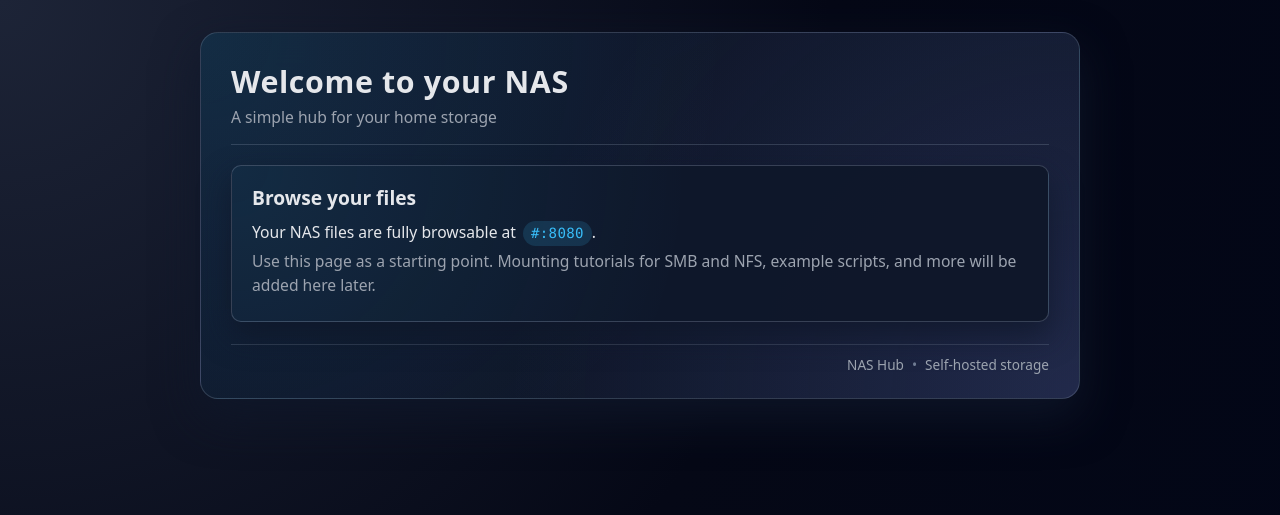
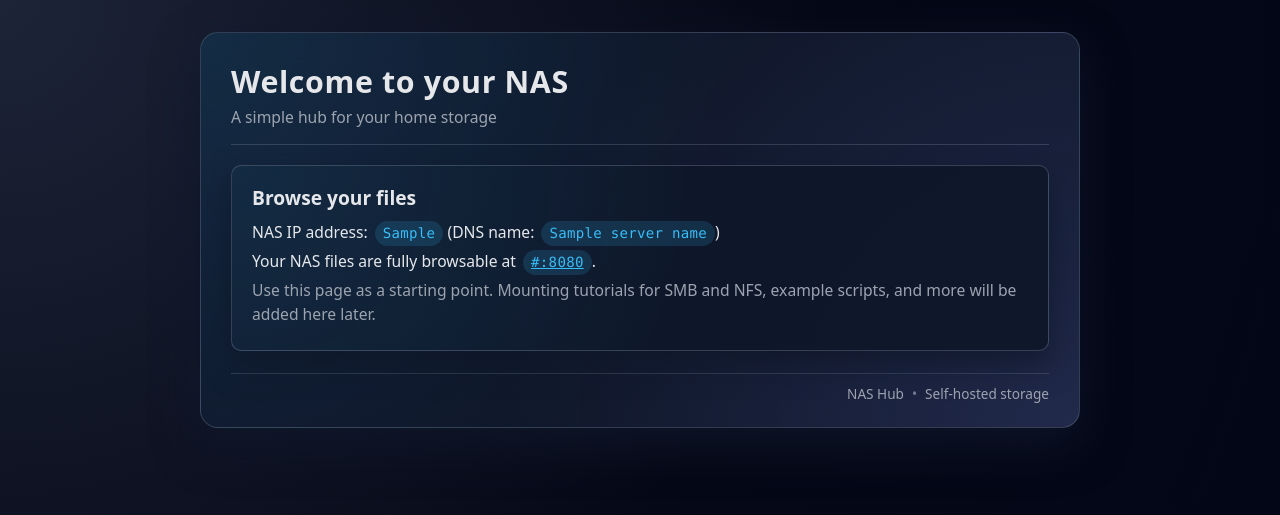
Before and after one commit to kubikulek231/nas, a Flask app: template website/src/templates/index.html in a window 1280 px wide. Shown: the top 515 px of the page. Run offline with Flask 3, Linux system fonts and the light colour scheme; the template is opened without the code that fills it: most values are stand-ins (such as "Sample title", 1, 10 or a date in 2020); parts of the project's set-up code (start-up, migrations or seed data) failed here and were passed over.

Commit message:
Add info to website

```diff
--- a/website/src/app.py
+++ b/website/src/app.py
@@ -1,12 +1,21 @@
+import os
 from flask import Flask, render_template
 
 app = Flask(__name__)
 
-BASE_URL = "http://YOUR_NAS_IP_OR_HOSTNAME"  # e.g. http://192.168.1.230
+SERVER_IP = os.environ["SERVER_IP"]          # e.g. 192.168.1.230[web:42][web:40]
+SERVER_NAME = os.environ["SERVER_NAME"]      # e.g. nas.local[web:42][web:40]
+
+BASE_URL = os.environ.get("BASE_URL", f"http://{SERVER_IP}")[web:42][web:40]
 
 @app.route("/")
 def home():
-    return render_template("index.html", base_url=BASE_URL)
+    return render_template(
+        "index.html",
+        server_ip=SERVER_IP,
+        server_name=SERVER_NAME,
+        base_url=BASE_URL,
+    )  # Variables become available in Jinja as {{ server_ip }} etc.[web:58][web:64]
 
 if __name__ == "__main__":
     app.run(host="0.0.0.0", port=5000)
--- a/website/src/templates/index.html
+++ b/website/src/templates/index.html
@@ -15,10 +15,21 @@
     <main class="content">
       <section class="card">
         <h2>Browse your files</h2>
+
+        <p>
+          NAS IP address:
+          <span class="endpoint">{{ server_ip }}</span>
+          (DNS name:
+          <span class="endpoint">{{ server_name }}</span>)
+        </p>
+
         <p>
           Your NAS files are fully browsable at
-          <span class="endpoint">{{ base_url }}:8080</span>.
+          <a class="endpoint" href="{{ base_url }}:8080" target="_blank" rel="noopener">
+            {{ base_url }}:8080
+          </a>.
         </p>
+
         <p class="note">
           Use this page as a starting point. Mounting tutorials for SMB and NFS,
           example scripts, and more will be added here later.
```
Also changed, not shown: 1 other file.
